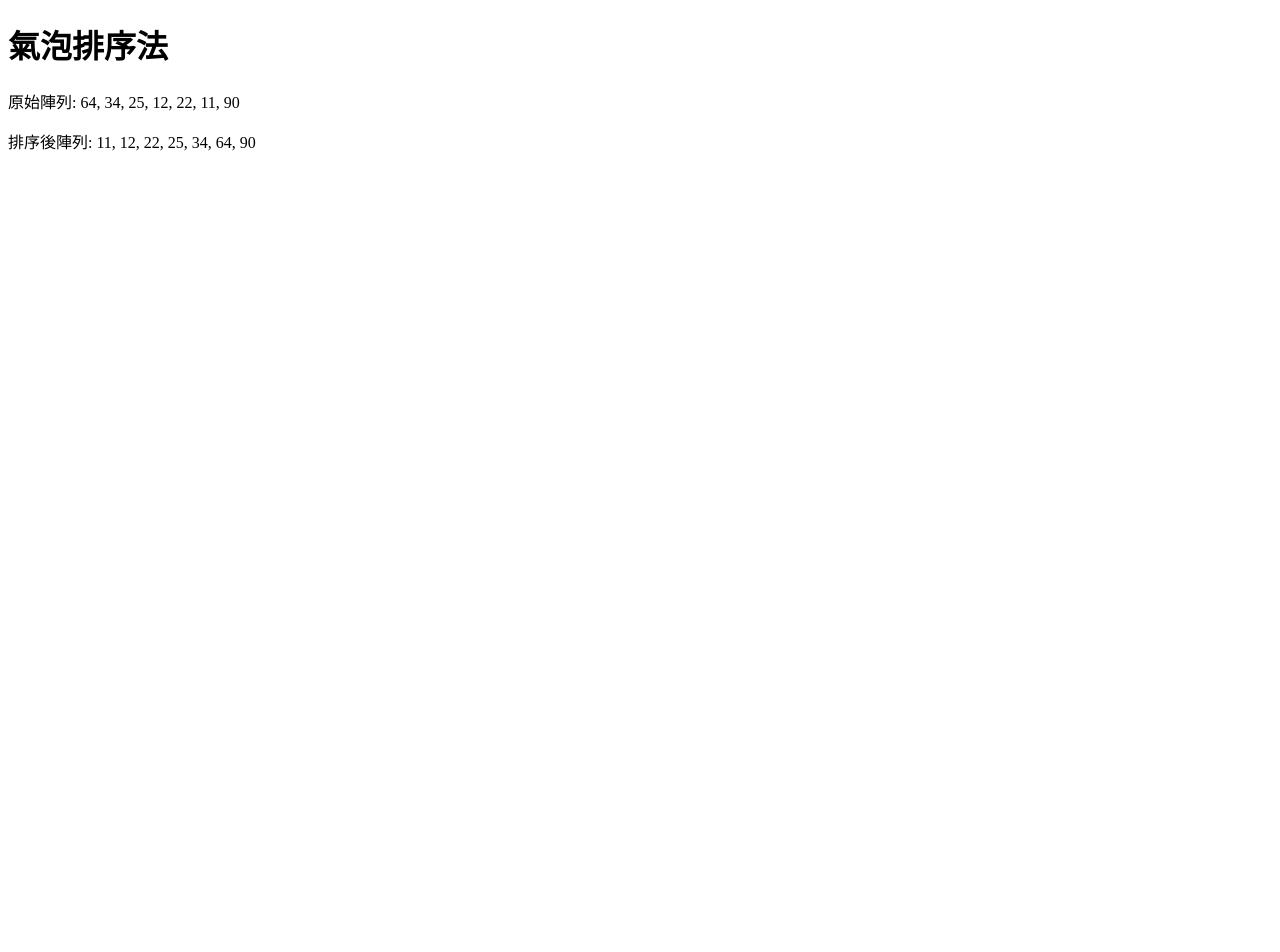
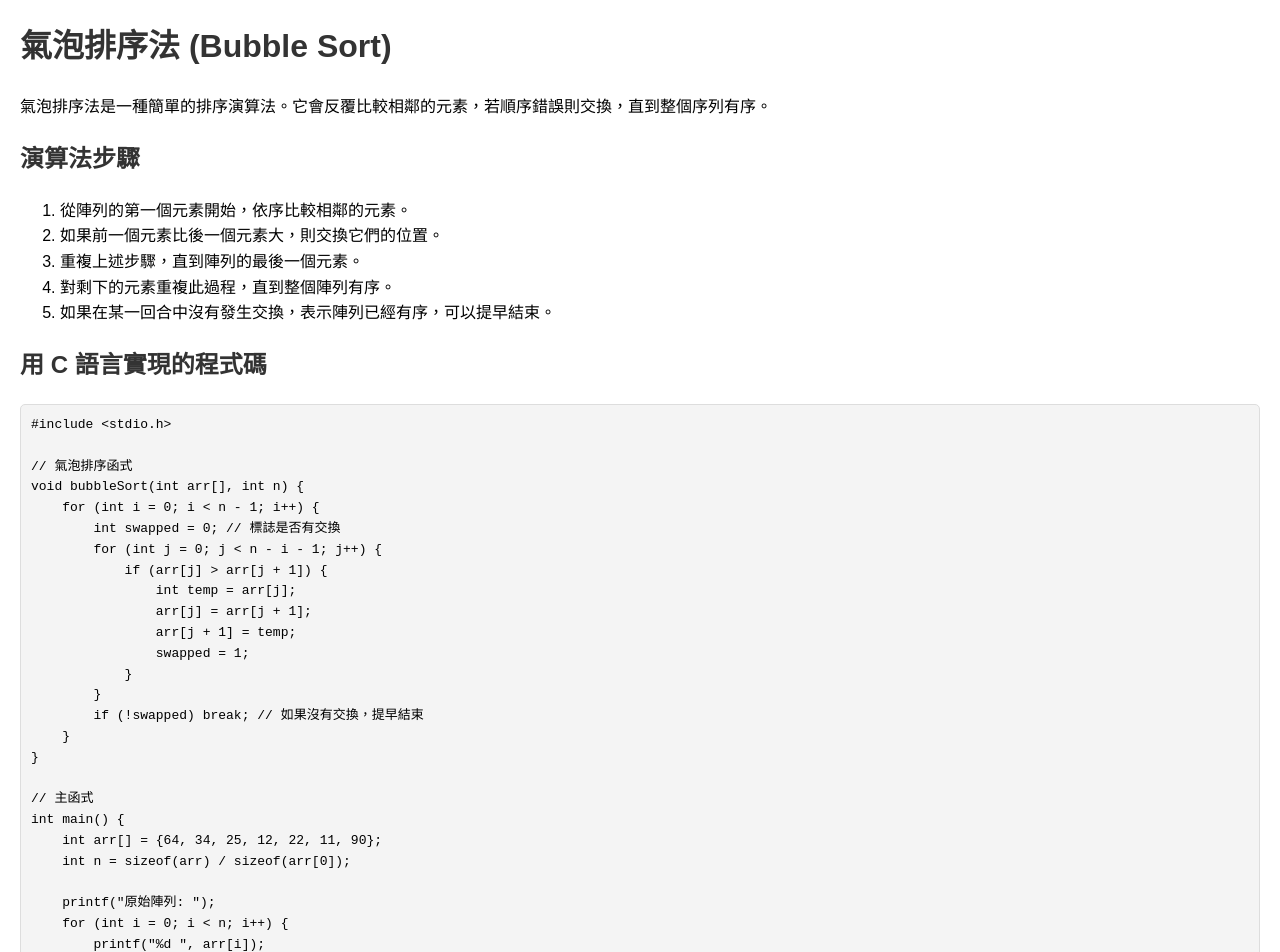
Before and after one commit to yoonogame-collab/sort-report, a plain HTML site: page index.html in a window 1280 px wide. Shown: the top 952 px of the page. Before the commit the page ends 800 px from the top, so only its background shows below. Drawn offline with Linux system fonts and the light colour scheme.

Commit message:
add index.html

```diff
--- a/index.html
+++ b/index.html
@@ -1,43 +1,94 @@
 <!DOCTYPE html>
-<html lang="en">
+<html lang="zh-TW">
 <head>
     <meta charset="UTF-8">
     <meta name="viewport" content="width=device-width, initial-scale=1.0">
-    <title>氣泡排序法</title>
+    <title>氣泡排序法說明</title>
+    <style>
+        body {
+            font-family: Arial, sans-serif;
+            line-height: 1.6;
+            margin: 20px;
+        }
+        pre {
+            background-color: #f4f4f4;
+            padding: 10px;
+            border: 1px solid #ddd;
+            border-radius: 5px;
+            overflow-x: auto;
+        }
+        h1, h2 {
+            color: #333;
+        }
+    </style>
 </head>
 <body>
-    <h1>氣泡排序法</h1>
-    <p>原始陣列: <span id="original-array"></span></p>
-    <p>排序後陣列: <span id="sorted-array"></span></p>
+    <h1>氣泡排序法 (Bubble Sort)</h1>
+    <p>氣泡排序法是一種簡單的排序演算法。它會反覆比較相鄰的元素，若順序錯誤則交換，直到整個序列有序。</p>
 
-    <script>
+    <h2>演算法步驟</h2>
+    <ol>
+        <li>從陣列的第一個元素開始，依序比較相鄰的元素。</li>
+        <li>如果前一個元素比後一個元素大，則交換它們的位置。</li>
+        <li>重複上述步驟，直到陣列的最後一個元素。</li>
+        <li>對剩下的元素重複此過程，直到整個陣列有序。</li>
+        <li>如果在某一回合中沒有發生交換，表示陣列已經有序，可以提早結束。</li>
+    </ol>
+
+    <h2>用 C 語言實現的程式碼</h2>
+    <pre>
+#include &lt;stdio.h&gt;
+
 // 氣泡排序函式
-        function bubbleSort(arr) {
-            let n = arr.length;
-            for (let i = 0; i < n - 1; i++) {
-                let swapped = false;
-                for (let j = 0; j < n - i - 1; j++) {
+void bubbleSort(int arr[], int n) {
+    for (int i = 0; i < n - 1; i++) {
+        int swapped = 0; // 標誌是否有交換
+        for (int j = 0; j < n - i - 1; j++) {
             if (arr[j] > arr[j + 1]) {
-                        // 交換元素
-                        let temp = arr[j];
+                int temp = arr[j];
                 arr[j] = arr[j + 1];
                 arr[j + 1] = temp;
-                        swapped = true;
+                swapped = 1;
             }
         }
-                // 如果沒有發生交換，提早結束
-                if (!swapped) break;
+        if (!swapped) break; // 如果沒有交換，提早結束
     }
-            return arr;
 }
 
-        // 測試資料
-        const data = [64, 34, 25, 12, 22, 11, 90];
-        document.getElementById("original-array").textContent = data.join(", ");
+// 主函式
+int main() {
+    int arr[] = {64, 34, 25, 12, 22, 11, 90};
+    int n = sizeof(arr) / sizeof(arr[0]);
 
-        // 排序並顯示結果
-        const sortedData = bubbleSort([...data]); // 使用副本避免修改原始陣列
-        document.getElementById("sorted-array").textContent = sortedData.join(", ");
-    </script>
+    printf("原始陣列: ");
+    for (int i = 0; i < n; i++) {
+        printf("%d ", arr[i]);
+    }
+    printf("\n");
+
+    bubbleSort(arr, n);
+
+    printf("排序後陣列: ");
+    for (int i = 0; i < n; i++) {
+        printf("%d ", arr[i]);
+    }
+    printf("\n");
+
+    return 0;
+}
+    </pre>
+
+    <h2>執行結果</h2>
+    <p>假設輸入的陣列為 <code>{64, 34, 25, 12, 22, 11, 90}</code>，執行後的輸出結果如下：</p>
+    <pre>
+原始陣列: 64 34 25 12 22 11 90
+排序後陣列: 11 12 22 25 34 64 90
+    </pre>
+
+    <h2>優缺點</h2>
+    <ul>
+        <li><strong>優點：</strong>實現簡單，適合用於教學或小型資料集。</li>
+        <li><strong>缺點：</strong>效率較低，時間複雜度為 O(n²)，不適合大型資料集。</li>
+    </ul>
 </body>
 </html>
```
Lines whose indentation alone changed are shown as unchanged.
